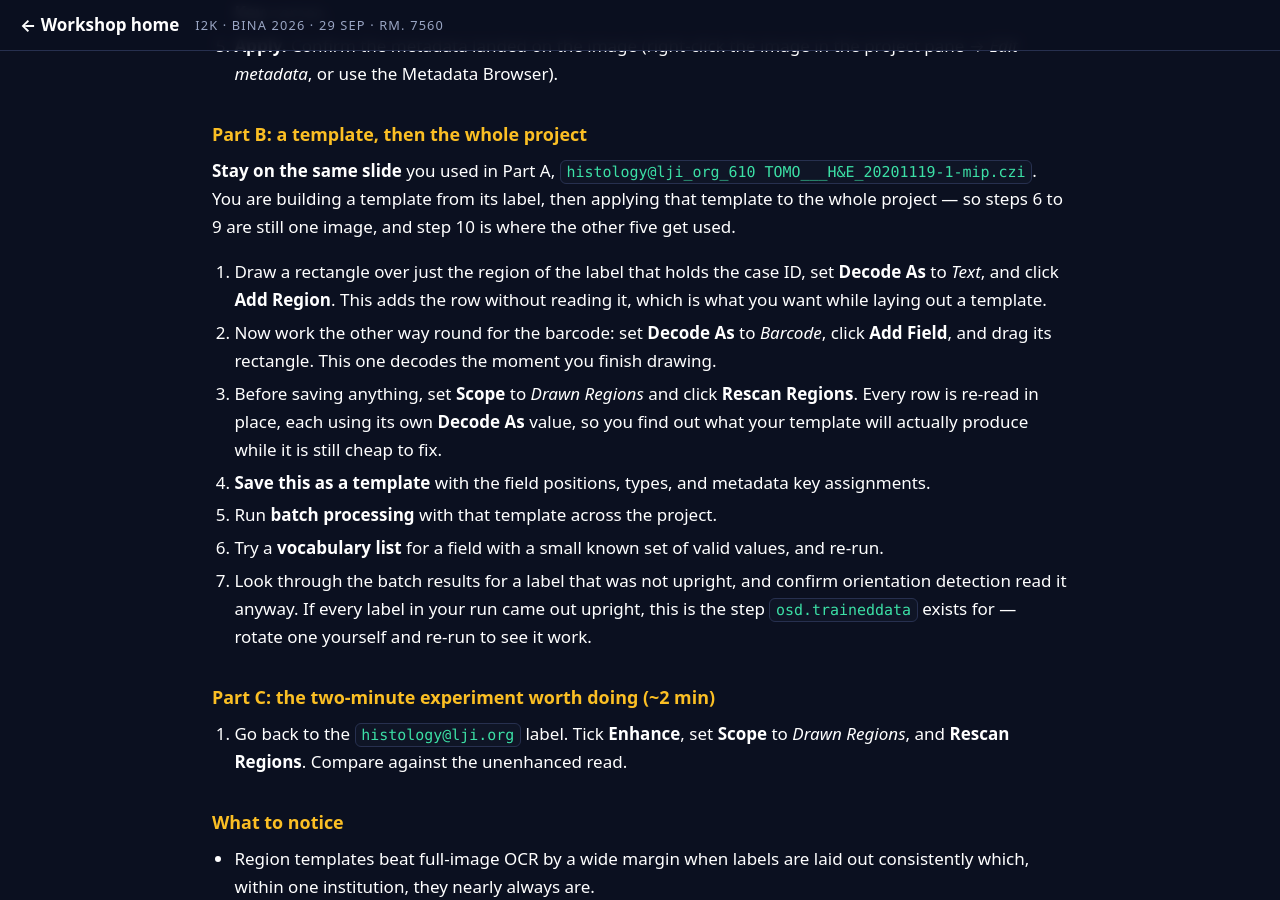
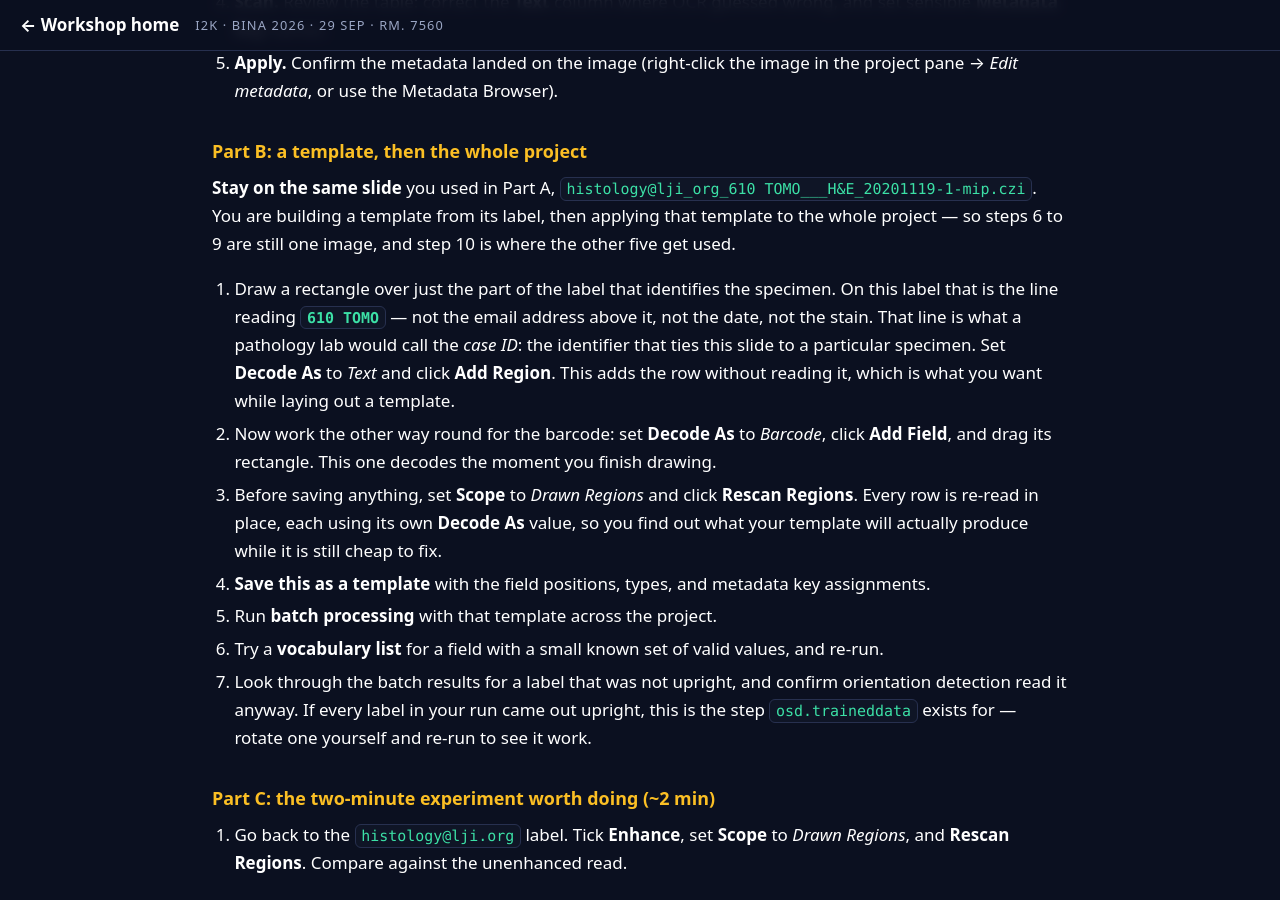
Before and after one commit to MichaelSNelson/BINA-I2K-2026-QuPath-Extensions, a Jekyll site: the page built from docs/08-ocr4labels.md, in a window 1280 px wide and 900 px high, scrolled down 5207 px. Built offline with Jekyll 4.4.1, drawn with Linux system fonts in a browser that asks for light colours; some of the changed text lies outside the part shown.

Commit message:
Say which line on the label is the case ID
Step 6 said to draw over 'the region of the label that holds the case
ID'. A reader has no way to know which of four lines that is, and 'case
ID' is itself unexplained.

The quoted label is now annotated line by line - contact address,
specimen identifier, date, stain - and step 6 names the line, 610 TOMO,
and says what a case ID is. It also notes the 2D barcode sits below the
text, which is what step 7 draws over.

Confirmed by extracting the Label attachment from the CZI rather than
going on the filename: the printed date is 2020-11-14 even though the
file is named 20201119, so the text in the guide was right and the
filename is the odd one.

Claude-Session: https://claude.ai/code/session_01KwiACUr5MacuDvqp74c96o

````diff
--- a/docs/08-ocr4labels.md
+++ b/docs/08-ocr4labels.md
@@ -125,14 +125,17 @@ embedded slide label. **Over 500 MB, so download it before you travel.**
 **Start with this one:** `histology@lji_org_610 TOMO___H&E_20201119-1-mip.czi`. Its label
 carries printed text, a date **and** a 2D barcode, so it exercises OCR, barcode scanning and a
 mixed template in a single image. It is also the label behind the `@` investigation in
-[what to notice](#what-to-notice) below. The printed text reads roughly:
+[what to notice](#what-to-notice) below. The printed text reads:
 
 ```
-histology@lji.org
-610 TOMO
-2020-11-14
-H&E
+histology@lji.org     <- the lab's contact address
+610 TOMO              <- the specimen identifier: this is the "case ID"
+2020-11-14            <- the date
+H&E                   <- the stain
 ```
+
+Below that text is a square 2D barcode. That is the one step 7 asks you to draw a field
+over.
 
 The other five, if you want more to try:
 
@@ -175,8 +178,11 @@ images down the left side, and batch mode runs over the project. So before anyth
 You are building a template from its label, then applying that template to the whole project —
 so steps 6 to 9 are still one image, and step 10 is where the other five get used.
 
-6. Draw a rectangle over just the region of the label that holds the case ID, set **Decode As**
-   to *Text*, and click **Add Region**. This adds the row without reading it, which is what you
+6. Draw a rectangle over just the part of the label that identifies the specimen. On this
+   label that is the line reading **`610 TOMO`** — not the email address above it, not the
+   date, not the stain. That line is what a pathology lab would call the *case ID*: the
+   identifier that ties this slide to a particular specimen. Set **Decode As** to *Text* and
+   click **Add Region**. This adds the row without reading it, which is what you
    want while laying out a template.
 7. Now work the other way round for the barcode: set **Decode As** to *Barcode*, click
    **Add Field**, and drag its rectangle. This one decodes the moment you finish drawing.
````
